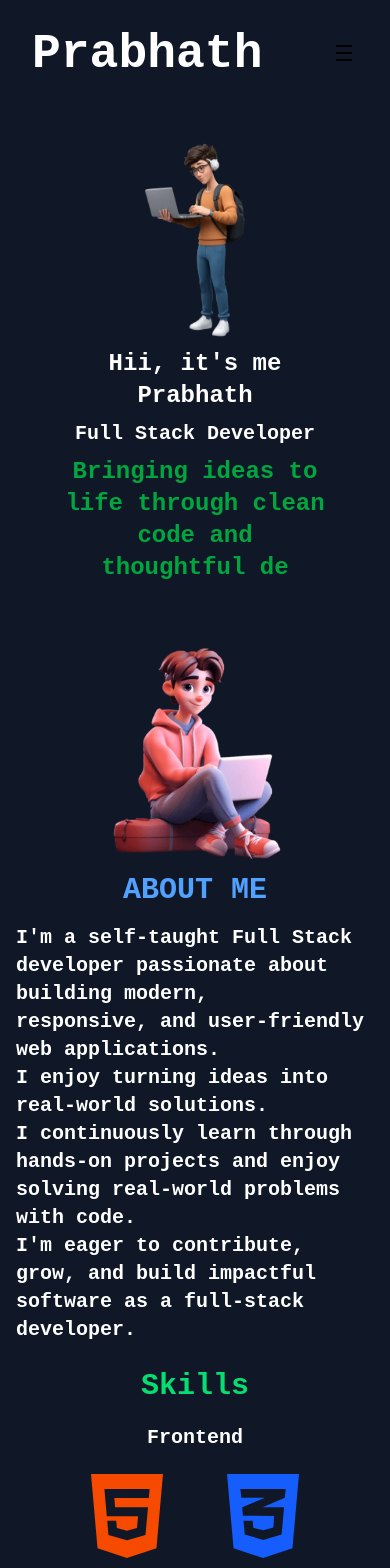
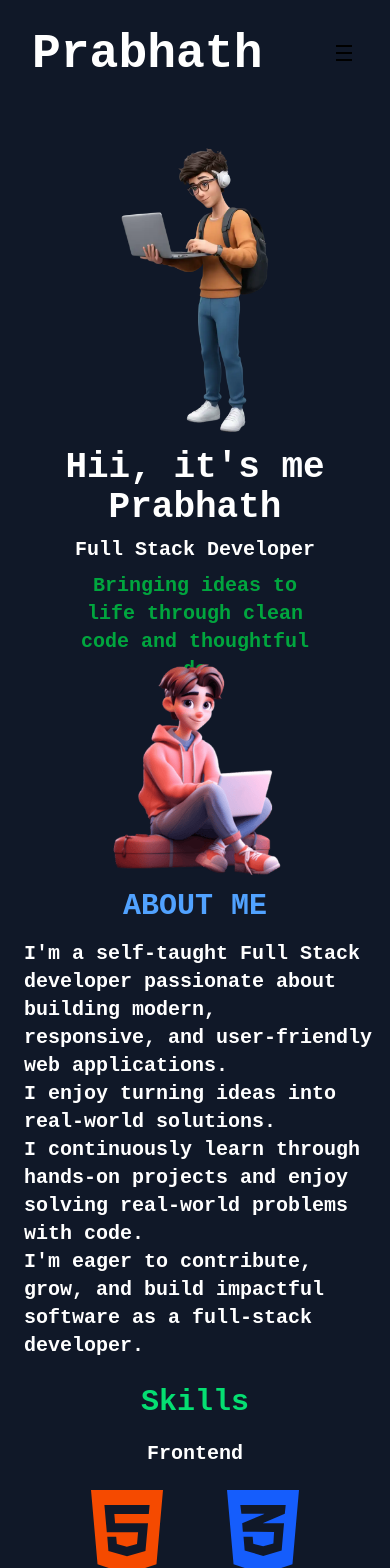
Before and after one commit to Prabhath-P-Dev/Personal-Portfolio, a React (Vite) app in the folder frontend/: page / in a window 390 px wide. Shown: the top 1568 px of the page. Built offline with nearby package versions, Linux system fonts and the light colour scheme; no server answers.

Commit message:
frontend updated

```diff
--- a/frontend/components/home/About.jsx
+++ b/frontend/components/home/About.jsx
@@ -12,7 +12,7 @@ const About = () => {
                     <h1 className=" text-3xl md:text-5xl font-bold mb-2  text-blue-400">
                          ABOUT ME
                     </h1>
-                    <h3 className="flex text-xl font-bold mt-2 text-white  ">
+                    <h3 className="flex text-xl font-bold mt-2 text-white ml-2 ">
                     I'm a self-taught Full Stack developer passionate about building modern, <br /> responsive, and user-friendly web applications.<br></br> I enjoy turning ideas into real-world solutions. <br /> I continuously learn through hands-on projects and enjoy solving real-world problems with code. <br /> I'm eager to contribute, grow, and build impactful software as a full-stack developer.
                     </h3>
                 </div>
--- a/frontend/components/home/Hero.jsx
+++ b/frontend/components/home/Hero.jsx
@@ -8,7 +8,7 @@ const Hero = () => {
 
   return (
     <>
-     <div className="bg-gray-900 h-[600px] md:h-auto  p-2 mb-8">
+     <div className="bg-gray-900 h-[600px] md:h-auto  p-2 mb-12">
       <nav className=" z-100 bg-gray-900 flex items-center justify-between w-full py-4 px-6 md:px-16 lg:px-24 xl:px-40 text-sm relative">
                     <h1 className="w-50 text-5xl text-white font-extrabold my-1.5 ">Prabhath</h1>
 
@@ -36,7 +36,7 @@ const Hero = () => {
                 )}
                 <div className="px-10 pt-10 pb-2 gap-2 flex flex-col-reverse md:flex-row justify-between items-center">
                   <div className="px-4 text-center md:text-left ">
-                    <h1 className="text-2xl font-bold md:text-7xl text-white ">Hii, it's me <br />
+                    <h1 className="text-4xl font-bold md:text-7xl text-white ">Hii, it's me <br />
                     Prabhath
                   </h1>
                   <h2 className="py-2 font-bold text-xl md:text-2xl text-white">Full Stack Developer</h2>
@@ -51,12 +51,12 @@ const Hero = () => {
                     speed={30}
                     repeat={Infinity}
                     cursor={false}
-                    className="text-green-600 text-2xl font-bold h-20"/>
+                    className="text-green-600 text-xl font-bold h-20 md:text-2xl"/>
                     </div>
 
 
                  </div>
-                  <img className="w-64 md:w-[500px] h-[200px] md:h-[600px] object-contain" src="/character4.webp" alt="character" />
+                  <img className="w-75 md:w-[500px] h-[300px] md:h-[600px] object-contain" src="/character4.webp" alt="character" />
                 </div>
 
      </div>
```
